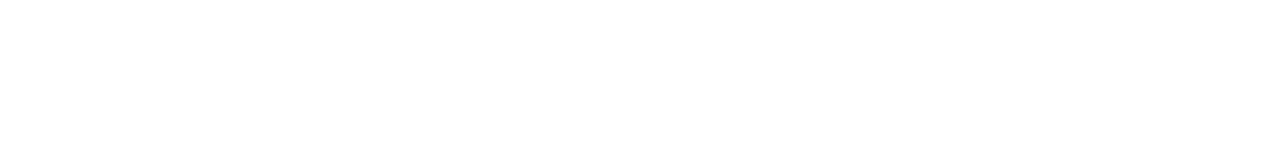
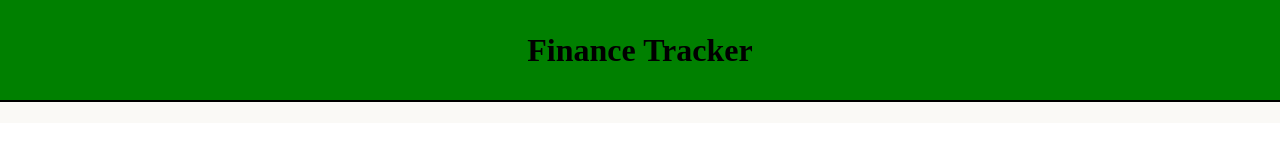
Before and after one commit to muriloapparecido/finance-tracker, a plain HTML site: page index.html in a window 1280 px wide. Drawn offline with Linux system fonts and the light colour scheme.

Commit message:
Complete Header

```diff
--- a/index.html
+++ b/index.html
@@ -4,8 +4,13 @@
     <meta charset="UTF-8">
     <meta name="viewport" content="width=device-width, initial-scale=1.0">
     <title>Personal Finance Tracker</title>
+    <link rel="stylesheet" href="styles.css">
+    <script src="script.js" defer></script>
 </head>
 <body>
+    <div class="container">
+        <h1>Finance Tracker</h1>
 
+    </div>
 </body>
 </html>
--- /dev/null
+++ b/script.js
@@ -0,0 +1 @@
+document.body.style.margin = "0";
--- a/styles.css
+++ b/styles.css
@@ -0,0 +1,17 @@
+.container {
+    display: flex;
+    flex-direction: column;
+    background-color: #FAF9F6;
+    height: 100%;
+    margin: 0;
+}
+
+h1 {
+    margin-top: 0;
+    border-bottom: 2px solid black;
+    background-color: green;
+    height: 100px;
+    display: flex;
+    justify-content: center;
+    align-items: center;
+}
```
